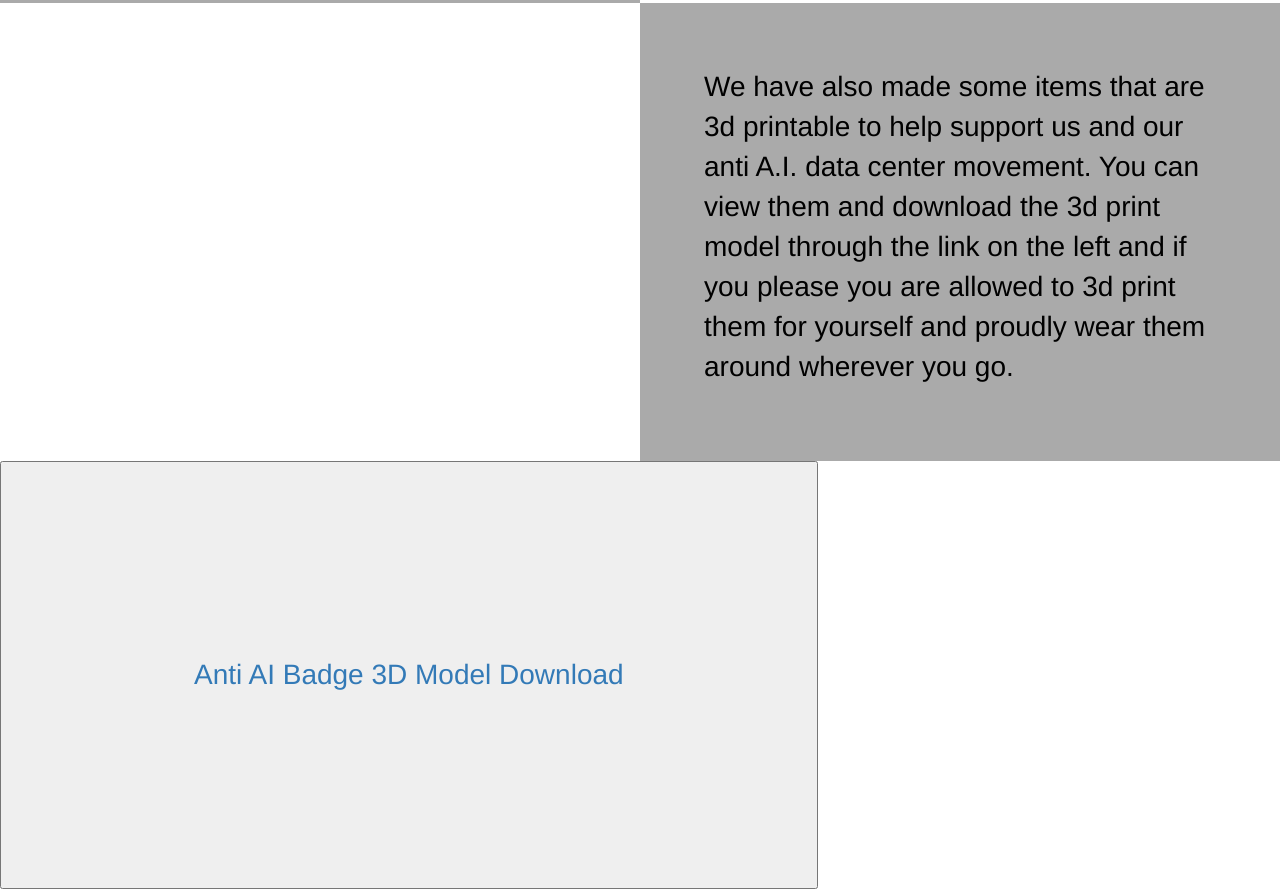
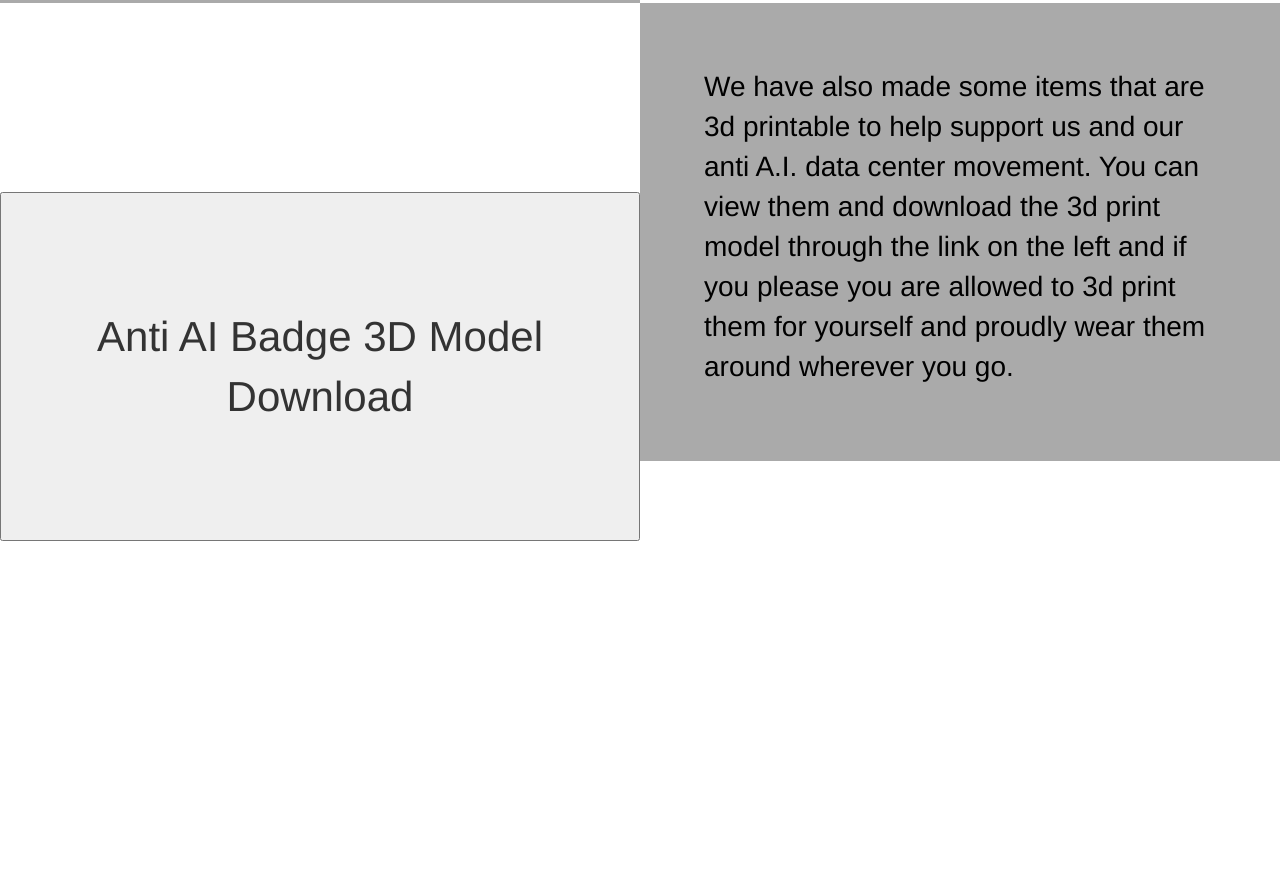
Before and after one commit to Beeno435/anti-ai-landing-page, a plain HTML site: page index.html in a window 1280 px wide. Shown: the part 930-1819 px from the top of the page. After the commit the page ends 1471 px from the top, so only its background shows below. Drawn offline with nearby package versions, Linux system fonts and the light colour scheme.

Commit message:
Add files via upload

```diff
--- a/index.html
+++ b/index.html
@@ -30,8 +30,10 @@ style="text-align: center;"
 	<div class="box" style="margin-left: 50%; padding: 5%; height: 50%; background-color:#aaaaaa;">
 		<p class="rad"> We have also made some items that are 3d printable to help support us and our anti A.I. data center movement. You can view them and download the 3d print model through the link on the left and if you please you are allowed to 3d print them for yourself and proudly wear them around wherever you go.<p />
 	</div>
-	<a href="Anti-A.I. Badge.stl" download="Anti AI Badge">
-		<button type="submit" style="padding: 15% 15%; font-size: 200%">Anti AI Badge 3D Model Download</button>
+	<div class="box" style="margin-top: -21%;"
+	<a href="Anti-A.I. Badge" download="Anti AI Badge">
+		<button type="submit" style="padding-top: 8.8%; padding-bottom: 8.8%; width: 50%; font-size: 300%">Anti AI Badge 3D Model Download</button>
 	</a>
+	</div>
 </body>
 </html>
```
